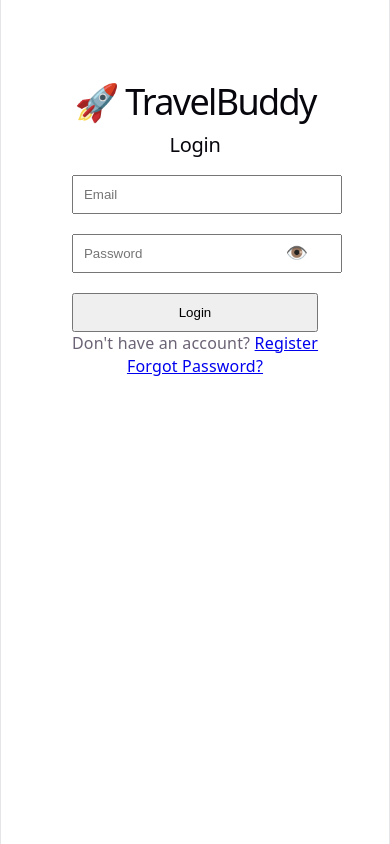
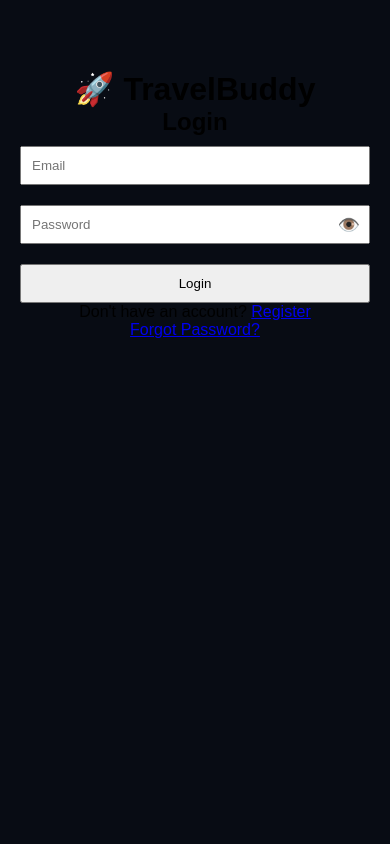
Before and after one commit to arnika44/TravelBuddy-frontend, a React app: page / in a window 390 px wide. Built offline with nearby package versions, Linux system fonts and the light colour scheme; the HTML template or start-up script is replaced by a standard one.

Commit message:
Make UI responsive

```diff
--- a/src/App.css
+++ b/src/App.css
@@ -126,3 +126,70 @@ body {
 .chat-input-bar button { background: var(--accent-neon); color: black; border: none; padding: 0 15px; font-weight: bold; }
 .link-text { color: var(--accent-neon); cursor: pointer; text-align: center; margin-top: 15px; font-size: 14px; }
 .otp-box { text-align: center; font-size: 24px; letter-spacing: 8px; background: rgba(0,0,0,0.4) !important; color: var(--accent-neon) !important; }
+
+/* ================= MOBILE RESPONSIVE ================= */
+
+@media (max-width:768px){
+
+  .auth-card,
+  .page-card{
+      width:95%;
+      padding:20px;
+      margin:20px auto;
+  }
+
+  .navbar{
+      padding:12px;
+  }
+
+  .nav-title{
+      font-size:16px;
+  }
+
+  .partner-card{
+      padding:15px;
+  }
+
+  .partner-card-header{
+      flex-direction:column;
+      align-items:flex-start;
+      gap:10px;
+  }
+
+  .card-actions{
+      width:100%;
+      display:flex;
+      flex-direction:column;
+  }
+
+  .connect-btn,
+  .chat-btn{
+      width:100%;
+  }
+
+  .chat-popup{
+      width:95%;
+      right:10px;
+      left:10px;
+      bottom:10px;
+  }
+
+  .side-menu{
+      width:260px;
+  }
+
+  h1{
+      font-size:28px;
+  }
+
+  h2{
+      font-size:22px;
+  }
+
+  input,
+  select,
+  button{
+      font-size:16px;
+  }
+
+}
--- a/src/index.css
+++ b/src/index.css
@@ -1,111 +1,16 @@
-:root {
-  --text: #6b6375;
-  --text-h: #08060d;
-  --bg: #fff;
-  --border: #e5e4e7;
-  --code-bg: #f4f3ec;
-  --accent: #aa3bff;
-  --accent-bg: rgba(170, 59, 255, 0.1);
-  --accent-border: rgba(170, 59, 255, 0.5);
-  --social-bg: rgba(244, 243, 236, 0.5);
-  --shadow:
-    rgba(0, 0, 0, 0.1) 0 10px 15px -3px, rgba(0, 0, 0, 0.05) 0 4px 6px -2px;
-
-  --sans: system-ui, 'Segoe UI', Roboto, sans-serif;
-  --heading: system-ui, 'Segoe UI', Roboto, sans-serif;
-  --mono: ui-monospace, Consolas, monospace;
-
-  font: 18px/145% var(--sans);
-  letter-spacing: 0.18px;
-  color-scheme: light dark;
-  color: var(--text);
-  background: var(--bg);
-  font-synthesis: none;
-  text-rendering: optimizeLegibility;
-  -webkit-font-smoothing: antialiased;
-  -moz-osx-font-smoothing: grayscale;
-
-  @media (max-width: 1024px) {
-    font-size: 16px;
-  }
+*{
+  margin:0;
+  padding:0;
+  box-sizing:border-box;
 }
 
-@media (prefers-color-scheme: dark) {
-  :root {
-    --text: #9ca3af;
-    --text-h: #f3f4f6;
-    --bg: #16171d;
-    --border: #2e303a;
-    --code-bg: #1f2028;
-    --accent: #c084fc;
-    --accent-bg: rgba(192, 132, 252, 0.15);
-    --accent-border: rgba(192, 132, 252, 0.5);
-    --social-bg: rgba(47, 48, 58, 0.5);
-    --shadow:
-      rgba(0, 0, 0, 0.4) 0 10px 15px -3px, rgba(0, 0, 0, 0.25) 0 4px 6px -2px;
-  }
-
-  #social .button-icon {
-    filter: invert(1) brightness(2);
-  }
+html,body,#root{
+  width:100%;
+  min-height:100vh;
+  overflow-x:hidden;
+  font-family:'Poppins',sans-serif;
 }
 
-body {
-  margin: 0;
+body{
+  background:#080c14;
 }
-
-#root {
-  width: 1126px;
-  max-width: 100%;
-  margin: 0 auto;
-  text-align: center;
-  border-inline: 1px solid var(--border);
-  min-height: 100svh;
-  display: flex;
-  flex-direction: column;
-  box-sizing: border-box;
-}
-
-h1,
-h2 {
-  font-family: var(--heading);
-  font-weight: 500;
-  color: var(--text-h);
-}
-
-h1 {
-  font-size: 56px;
-  letter-spacing: -1.68px;
-  margin: 32px 0;
-  @media (max-width: 1024px) {
-    font-size: 36px;
-    margin: 20px 0;
-  }
-}
-h2 {
-  font-size: 24px;
-  line-height: 118%;
-  letter-spacing: -0.24px;
-  margin: 0 0 8px;
-  @media (max-width: 1024px) {
-    font-size: 20px;
-  }
-}
-p {
-  margin: 0;
-}
-
-code,
-.counter {
-  font-family: var(--mono);
-  display: inline-flex;
-  border-radius: 4px;
-  color: var(--text-h);
-}
-
-code {
-  font-size: 15px;
-  line-height: 135%;
-  padding: 4px 8px;
-  background: var(--code-bg);
-}
```
